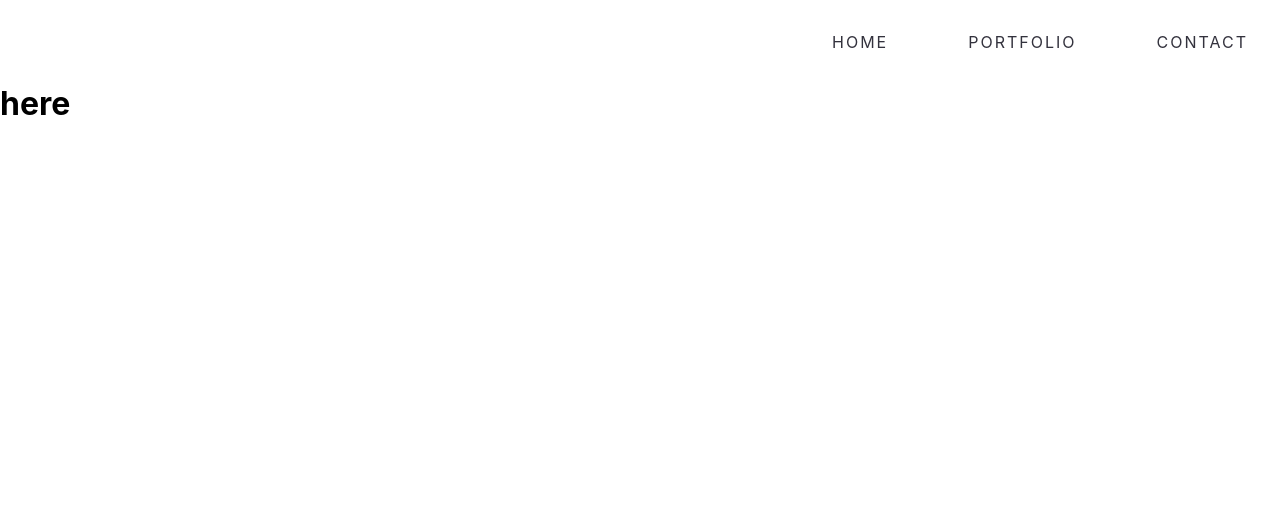
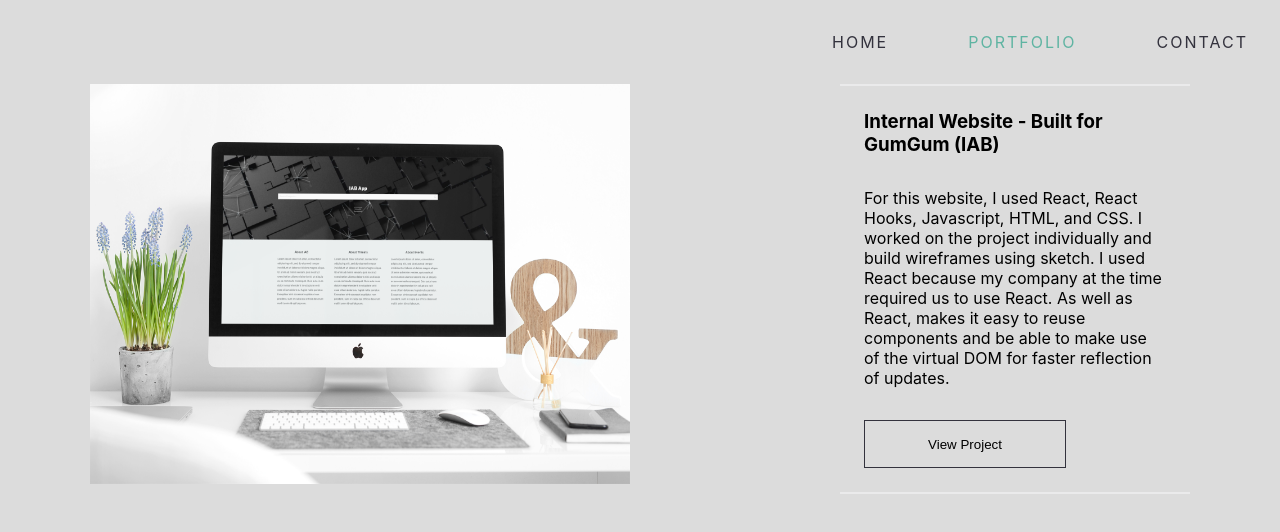
Before and after one commit to cherisek/my-portfolio-v2, a React (Create React App) app: page /portfolio in a window 1280 px wide. Shown: the top 532 px of the page. Built offline with nearby package versions, Linux system fonts and the light colour scheme.

Commit message:
start of portfolio content

```diff
--- a/src/App.css
+++ b/src/App.css
@@ -7,6 +7,7 @@
 html, body {
   height: 100%;
   min-height: 100%;
+  background-color: #dcdcdc;
 }
 
 .content {
@@ -18,7 +19,6 @@
   width: 100%;
   min-height: 100vh;
   padding: 1rem 1rem 0rem 1rem;
-  background-color: #dcdcdc;
   font-family: "Public Sans", sans-serif;
 }
 
@@ -90,6 +90,10 @@
         text-transform: uppercase;
         letter-spacing: 2px;
       }
+
+      a:hover, .active-link {
+        color: #5fb4a2;
+      }
     }
   }
 
@@ -140,8 +144,8 @@
   background-size: cover;
   background-position: top center;
   border-radius: 6px;
-  height: 60vh;
-  max-height: 60vh;
+  height: 80vh;
+  max-height: 80vh;
   margin-bottom: 4rem;
   position: relative;
 
@@ -154,7 +158,7 @@
     border-radius: 6px;
     position: absolute;
     padding: 0 1rem 4rem 1rem;
-    top: 21vh;
+    bottom: 0;
     display: flex;
     align-items: center;
   }
@@ -322,6 +326,44 @@
   }
 }
 
+/* portfolio */
+
+.iab-portfolio-container {
+  display: flex;
+  justify-content: space-between;
+  width: 100%;
+  margin: 0 auto;
+  max-width: 1100px;
+
+  .lines {
+    width: 100%;
+    height: 2px;
+    background-color: #eaeaeb;
+  }
+
+  .inner-container {
+    margin: 1.5rem;
+  }
+
+  h3 {
+    margin-bottom: 2rem;
+  }
+
+  .iab-description {
+    width: 350px;
+    max-width: 350px;
+  }
+
+  p {
+    margin-bottom:  2rem;
+  }
+}
+
+.portfolio-iab-img {
+  width: 540px;
+  height: 400px;
+}
+
 /* footer */
 .footer-container {
   background-color: #33323d;
--- a/src/App.js
+++ b/src/App.js
@@ -21,8 +21,8 @@
 
   return (
     <div className="App">
+      <Header scrollToAboutMe={scrollToAboutMe} />
       <div className="content">
-        <Header scrollToAboutMe={scrollToAboutMe} />
         <div className="profile-content" ref={aboutMeRef} >
           <Profile />
         </div>
--- a/src/components/Navigation/Navigation.jsx
+++ b/src/components/Navigation/Navigation.jsx
@@ -1,5 +1,5 @@
 import React, { useState } from "react";
-import { Link } from "react-router-dom";
+import { NavLink } from "react-router-dom";
 import logo from "../../images/logo.png";
 import hamburger from "../../images/hamburger.svg";
 import close from "../../images/close.svg";
@@ -17,8 +17,20 @@
         />
         <div className={`navigation-links ${isOpen ? "open" : ""}`}>
           <ul>
-            <li><Link to="/">Home</Link></li>
-            <li><Link to="/portfolio">Portfolio</Link></li>
+            <li>
+              <NavLink to="/"
+                className={({ isActive }) => isActive ? "active-link" : ""}
+              >
+                Home
+              </NavLink>
+            </li>
+            <li>
+              <NavLink to="/portfolio"
+                className={({ isActive }) => isActive ? "active-link" : ""}
+              >
+                  Portfolio
+              </NavLink>
+            </li>
             <li><a href="#contact">Contact</a></li>
           </ul>
         </div>
--- a/src/components/Portfolio/Iab/Iab.jsx
+++ b/src/components/Portfolio/Iab/Iab.jsx
@@ -1,9 +1,20 @@
-import portfolioIab from "../../Iab/portfolioIab.png";
+import portfolioIab from "./portfolioIab.png";
 
 export const Iab = () => {
   return (
-    <div>
-      <img src={portfolioIab} alt="iab-image" />
+    <div className="iab-portfolio-container">
+      <img src={portfolioIab} alt="iab-image" className="portfolio-iab-img" />
+      <div className="iab-description">
+        <div className="lines"></div>
+        <div className="inner-container">
+          <h3>Internal Website - Built for GumGum (IAB)</h3>
+          <p>
+            For this website, I used React, React Hooks, Javascript, HTML, and CSS. I worked on the project individually and build wireframes using sketch. I used React because my company at the time required us to use React. As well as React, makes it easy to reuse components and be able to make use of the virtual DOM for faster reflection of updates.
+          </p>
+          <button className="view-project border-button">View Project</button>
+        </div>
+        <div className="lines"></div>
+      </div>
     </div>
   )
 }
--- a/src/components/Portfolio/Portfolio.jsx
+++ b/src/components/Portfolio/Portfolio.jsx
@@ -1,7 +1,9 @@
+import { Iab } from './Iab/Iab';
+
 export const Portfolio = () => {
   return (
-    <>
-      <h1>here</h1>
-    </>
+    <div className="portfolio-container">
+      <Iab />
+    </div>
   )
 }
```
